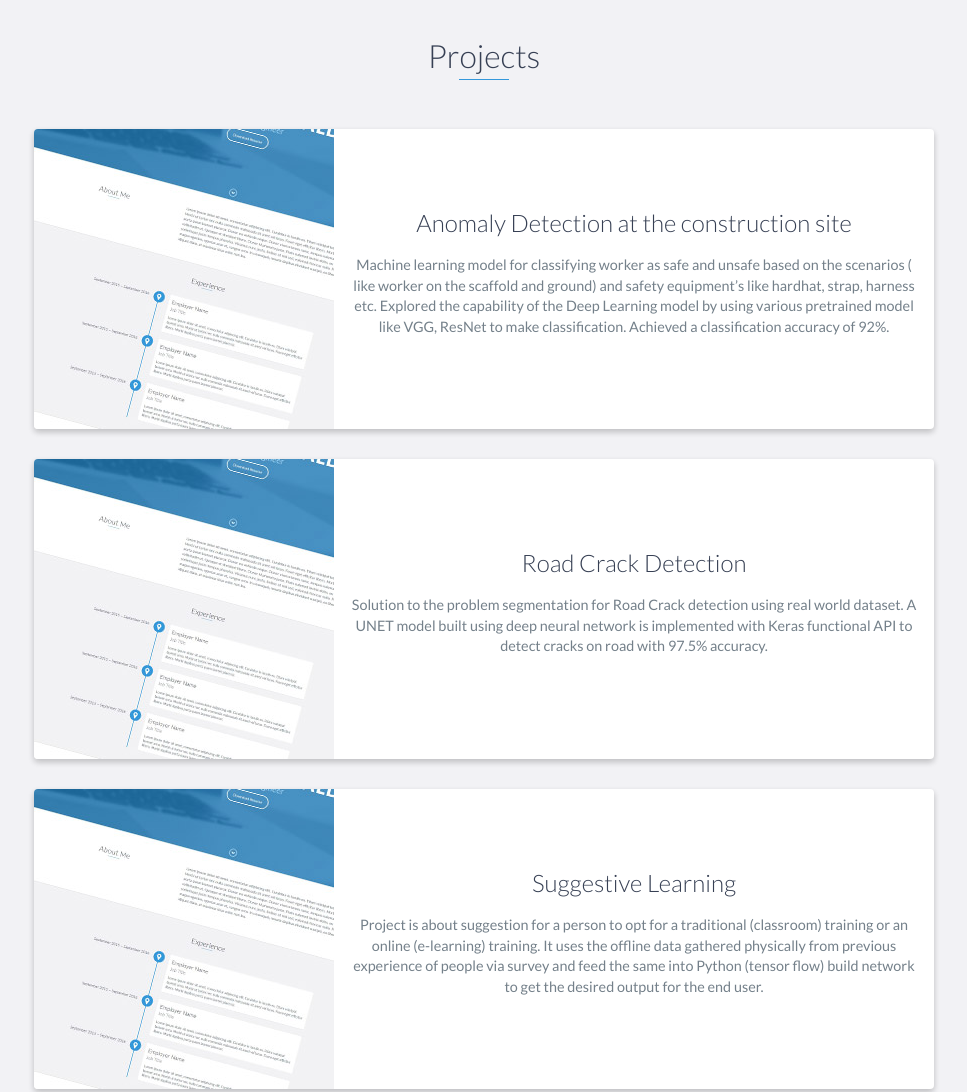
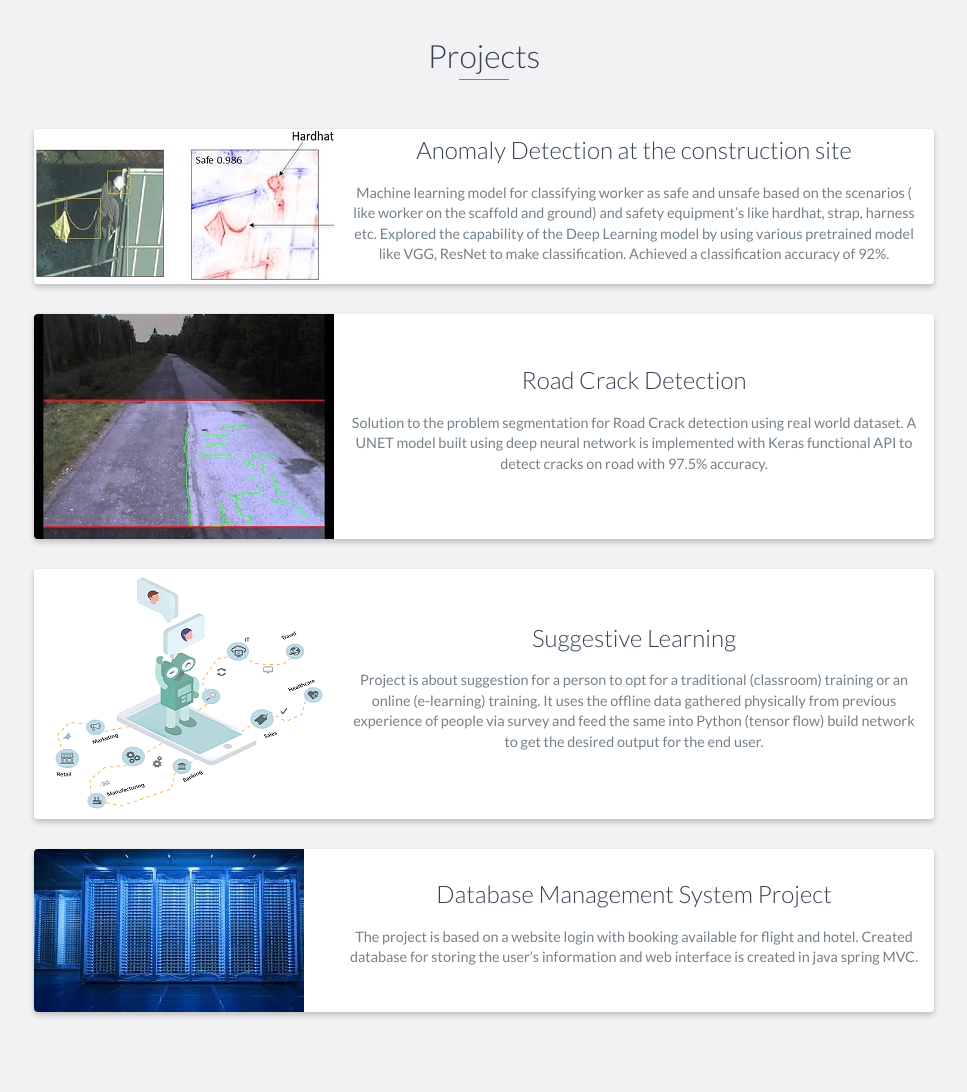
Before and after one commit to ishanghutake/Ishan-Portfolio, a website: page index.html in a window 1280 px wide. Shown: the part 2060-3152 px from the top of the page, without its empty margins (156-1123 px from the left). Drawn offline with nearby package versions, Linux system fonts and the light colour scheme.

Commit message:
Add files via upload

```diff
--- a/index.html
+++ b/index.html
@@ -139,7 +139,7 @@
             <div class="row">
                 <div class="project shadow-large">
                     <div class="project-image">
-                        <img src="images/project.jpg" />
+                        <img src="images/First Image.jpg" />
                     </div>
                     <!-- End .project-image -->
                     <div class="project-info">
@@ -156,7 +156,7 @@
 
                 <div class="project shadow-large">
                     <div class="project-image">
-                        <img src="images/project.jpg" />
+                        <img src="images/unet.jpg" />
                     </div>
                     <!-- End .project-image -->
                     <div class="project-info">
@@ -173,7 +173,7 @@
 
                 <div class="project shadow-large">
                     <div class="project-image">
-                        <img src="images/project.jpg" />
+                        <img src="images/download.jpg" />
                     </div>
                     <!-- End .project-image -->
                     <div class="project-info">
@@ -190,7 +190,7 @@
 
                 <div class="project shadow-large">
                     <div class="project-image">
-                        <img src="images/project.jpg" />
+                        <img src="images/images.jpg" />
                     </div>
                     <!-- End .project-image -->
                     <div class="project-info">
```
